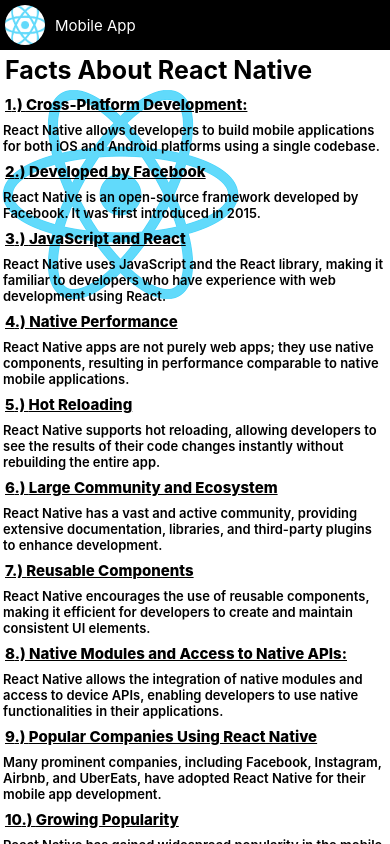
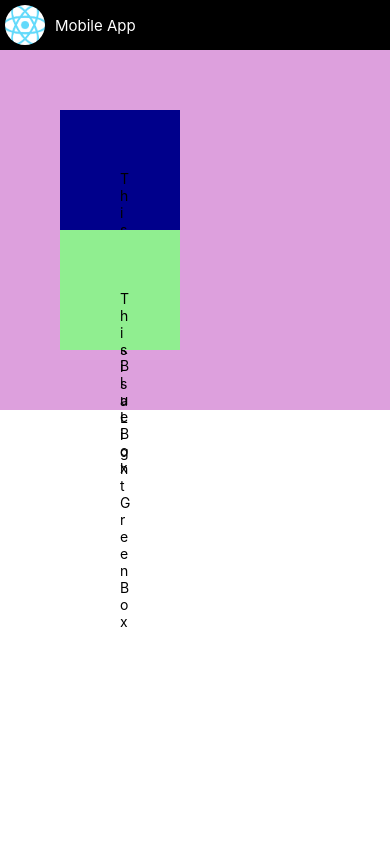
Before and after one commit to Jay200123/ReactNative-Mobile, a React Native app: screen / in a window 390 px wide. Built offline with nearby package versions, Linux system fonts and the light colour scheme.

Commit message:
2nd commit

```diff
--- a/App.js
+++ b/App.js
@@ -22,7 +22,9 @@ import {
   ButtonView,
   ModalLessons,
   StatusBarLessons,
-  Footer
+  Footer,
+  BoxModelLessons
+
  } from "./components";
 
  import {
@@ -30,15 +32,17 @@ import {
   Profile
  } from "./screens";
 
- const bgImg = require("./assets/dragon_img.jpg");
+
+
+ const bgImg = require("./assets/dark-bg.jpg");
 
 export default function App() {
 
-  const[modal, setModal] = useState(false);
+  // const[modal, setModal] = useState(false);
 
-  const toogle = () => {
-    setModal(newModal=>!newModal);
-  };
+  // const toogle = () => {
+  //   setModal(newModal=>!newModal);
+  // };
 
   return (
     <>
@@ -56,8 +60,8 @@ export default function App() {
       />
       <ScrollView>
          {/* components here */}
-         {/* <Navbar/> */}
-
+         <Navbar/>
+         <BoxModelLessons/>
          {/* Images & Text Lessons */}
         {/* <ViewsText/>
         <ImageViews/> */}
@@ -68,13 +72,12 @@ export default function App() {
         {/* modal lessons  */}
         {/* <ModalLessons/> */}
 
-        <Navbar/>
         {/* <ActivityIndicator
         size="medium"
         color="black"
         /> */}
 
-        <Home/>
+        {/* <Home/>
         <Button
         title="About the Developer"
         onPress={toogle}
@@ -87,7 +90,26 @@ export default function App() {
            press={()=>toogle()}
            />
         </Modal>
-        <Footer/>
+        <Footer/> */}
+
+        {/* <View
+        style={styles.container}
+        >
+          <ImageBackground
+          style={
+            {
+              flex:1
+            }
+          }
+          source={bgImg}
+          >
+            <Text
+            style={styles.headers}
+            >
+           Facts about React Native
+          </Text>
+          </ImageBackground>
+        </View> */}
       </ScrollView>
     </View>
     </>
--- /dev/null
+++ b/components/BoxModelLessons/index.jsx
@@ -0,0 +1,48 @@
+import {
+    View,
+    Text,
+    StyleSheet
+} from "react-native";
+
+export default function () {
+    return (
+        <>
+        <View
+        style={styles.container}
+        >
+            <View
+            style={[styles.box, styles.dbContainer]}>
+            <Text>
+                This is a Dark Blue Box
+            </Text>
+            </View>
+            <View
+            style={[styles.box, styles.lgContainer]}>
+            <Text>
+                This is a LightGreen Box
+            </Text>
+            </View>
+        </View>
+        </>
+    )
+}
+
+const styles = StyleSheet.create({
+    container:{
+        flex:1,
+        padding:60,
+        backgroundColor:'plum'
+    },
+    box:{
+        height:100,
+        width:100,
+        padding:60
+    },
+    dbContainer:{
+        backgroundColor:"darkblue"
+    },
+    lgContainer:{
+        backgroundColor:'lightgreen'
+    }
+
+})
--- a/components/index.js
+++ b/components/index.js
@@ -5,6 +5,7 @@ import ButtonView from "./PressLessons";
 import ModalLessons from "./ModalLessons";
 import HomeContent from "./HomeContent";
 import Footer from "./Footer";
+import BoxModelLessons from "./BoxModelLessons";
 
 export {
     Navbar,
@@ -13,6 +14,7 @@ export {
     ButtonView,
     ModalLessons,
     HomeContent,
-    Footer
+    Footer,
+    BoxModelLessons
 
 }
```
Also changed, not shown: designs/style.js (added, +21 -0 lines), assets/dark-bg.jpg (added).
